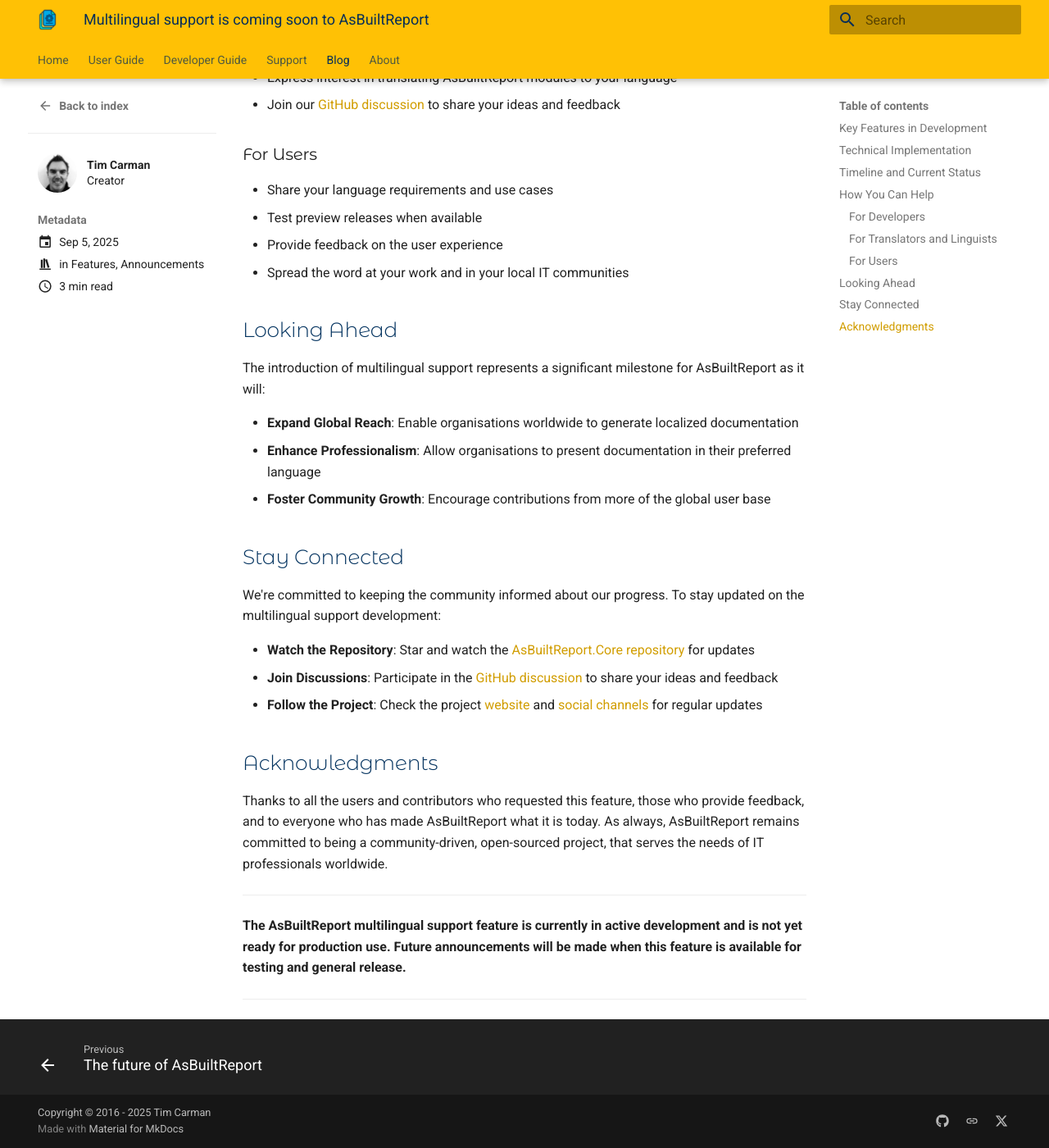
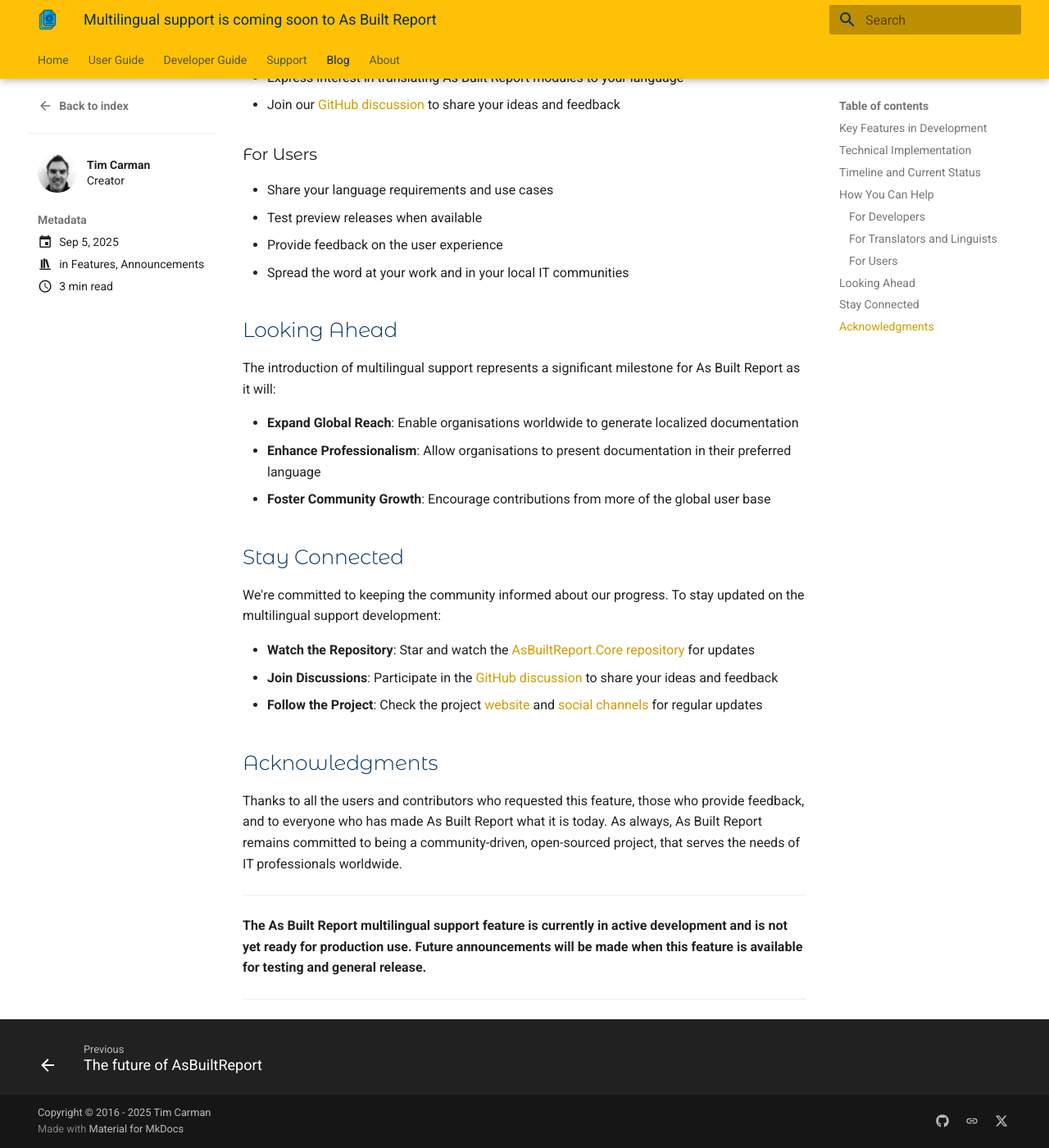
Before and after one commit to AsBuiltReport/AsBuiltReport.Project.Website, an MkDocs documentation site: the page built from docs/blog/posts/Multilingual-support-coming-soon.md, in a window 1280 px wide and 1400 px high, scrolled down 2580 px. Shown: the whole window at 82% size. Built offline with MkDocs 1.6.1 and Material for MkDocs 9.7.7, drawn with Linux system fonts in a browser that asks for light colours; some of the changed text lies outside the part shown.

Commit message:
Blog post update

```diff
--- a/docs/blog/posts/Multilingual-support-coming-soon.md
+++ b/docs/blog/posts/Multilingual-support-coming-soon.md
@@ -9,9 +9,9 @@ categories:
 slug: Multilingual-support
 ---
 
-# Multilingual support is coming soon to AsBuiltReport
+# Multilingual support is coming soon to As Built Report
 
-Today I can announce that one of the most requested features for AsBuiltReport is currently in development, with work underway to bring **multilingual support** to the AsBuiltReport framework.
+Today I can announce that one of the most requested features for As Built Report is currently in development, with work underway to bring **multilingual support** to the As Built Report framework.
 
 ![multilingual](../../assets/images/blog/multilingual.jpg){ loading=lazy }
 
@@ -28,13 +28,13 @@ Today I can announce that one of the most requested features for AsBuiltReport i
 
 - Standardised folder structures for simple multilingual support adoption
 
-- Support for resource files containing translated strings for AsBuiltReport core and report modules
+- Support for resource files containing translated strings for As Built Report core and report modules
 
 - Automated string extraction and translation
 
 **🔧 New Commandline Parameters**
 
-- Dynamic language selection - language selection is determined by what each AsBuiltReport module supports
+- Dynamic language selection - language selection is determined by what each As Built Report module supports
 
 - Support for standard locale codes (en-US, es-ES, fr-FR, de-DE, etc.)
 
@@ -67,15 +67,15 @@ Multilingual support is being implemented using PowerShell's native localization
 1. 🔄 Localization framework design (in progress)
 2. 🔄 Resource file and folder structures (in progress)
 3. 🔄 Documentation and templates (in progress)
-4. 🔄 AsBuiltReport Core module implementation and testing (in progress)
-5. 📋 AsBuiltReport report module implementation and testing (planned)
+4. 🔄 As Built Report Core module implementation and testing (in progress)
+5. 📋 As Built Report report module implementation and testing (planned)
 6. 📋 Community translation coordination (planned)
 
 **Target Completion**: While I don't have a specific release date yet, I can share that the foundational work is well underway.
 
 ## How You Can Help
 
-As an open-source project, AsBuiltReport thrives on community contributions. Here's how you can get involved with the multilingual initiative:
+As an open-source project, As Built Report thrives on community contributions. Here's how you can get involved with the multilingual initiative:
 
 ### For Developers
 - Review the [`multilingual-support`](https://github.com/AsBuiltReport/AsBuiltReport.Core/tree/multilingual-support){:target="_blank"} branch and provide feedback
@@ -84,7 +84,7 @@ As an open-source project, AsBuiltReport thrives on community contributions. Her
 - Update existing report modules to support the new framework
 
 ### For Translators and Linguists
-- Express interest in translating AsBuiltReport modules to your language
+- Express interest in translating As Built Report modules to your language
 - Join our [GitHub discussion](https://github.com/orgs/AsBuiltReport/discussions/1){:target="_blank"} to share your ideas and feedback
 
 ### For Users
@@ -95,7 +95,7 @@ As an open-source project, AsBuiltReport thrives on community contributions. Her
 
 ## Looking Ahead
 
-The introduction of multilingual support represents a significant milestone for AsBuiltReport as it will:
+The introduction of multilingual support represents a significant milestone for As Built Report as it will:
 
 - **Expand Global Reach**: Enable organisations worldwide to generate localized documentation
 - **Enhance Professionalism**: Allow organisations to present documentation in their preferred language
@@ -111,10 +111,10 @@ We're committed to keeping the community informed about our progress. To stay up
 
 ## Acknowledgments
 
-Thanks to all the users and contributors who requested this feature, those who provide feedback, and to everyone who has made AsBuiltReport what it is today. As always, AsBuiltReport remains committed to being a community-driven, open-sourced project, that serves the needs of IT professionals worldwide.
+Thanks to all the users and contributors who requested this feature, those who provide feedback, and to everyone who has made As Built Report what it is today. As always, As Built Report remains committed to being a community-driven, open-sourced project, that serves the needs of IT professionals worldwide.
 
 ---
 
-**The AsBuiltReport multilingual support feature is currently in active development and is not yet ready for production use. Future announcements will be made when this feature is available for testing and general release.**
+**The As Built Report multilingual support feature is currently in active development and is not yet ready for production use. Future announcements will be made when this feature is available for testing and general release.**
 
 ---
```
Also changed, not shown: docs/dev-guide/creating-a-report-module.md (+2 -2 lines).
